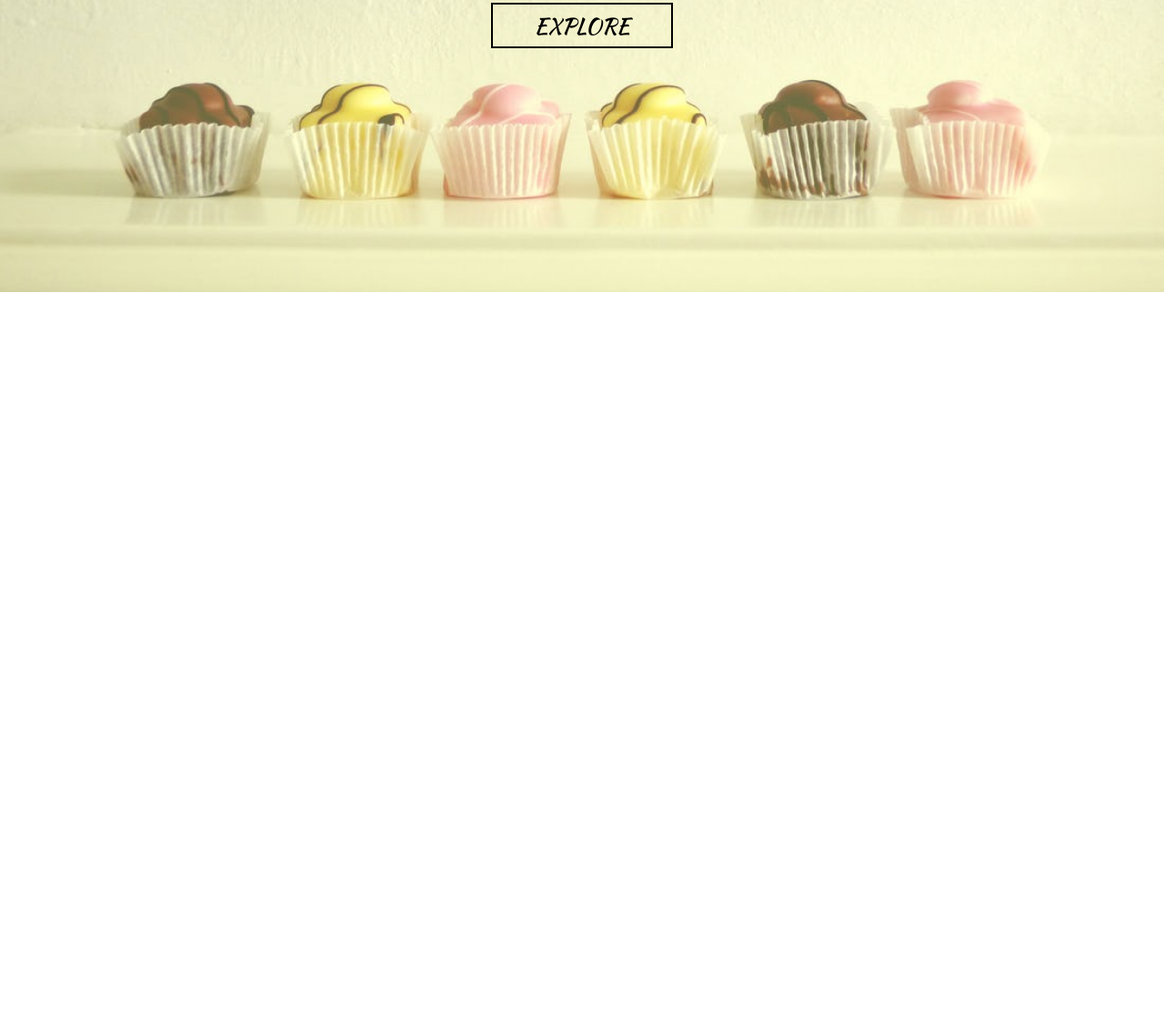
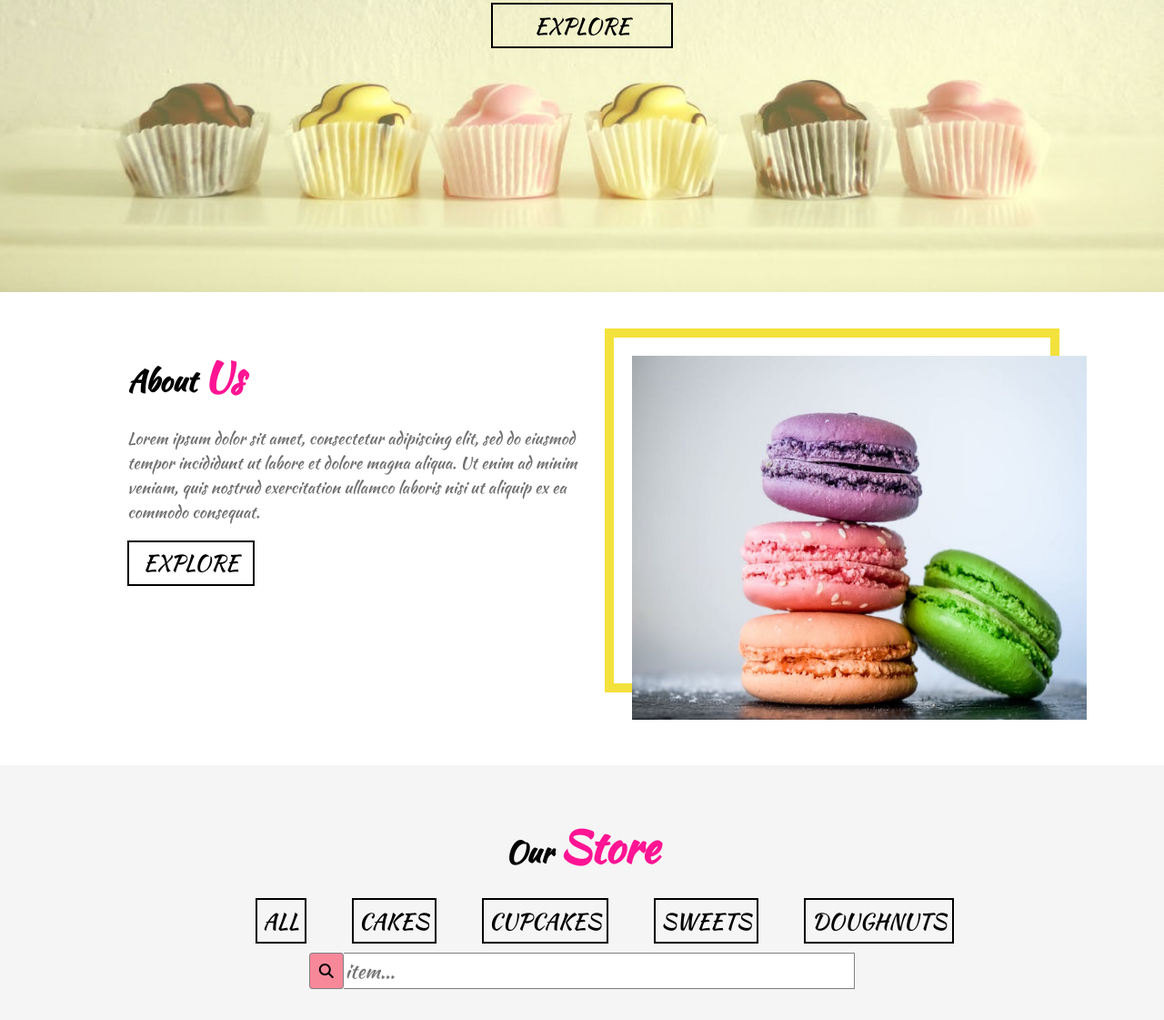
Before and after one commit to ehoze/Grandmas_Donuts, a plain HTML site: page index.html in a window 1280 px wide. Shown: the part 479-1600 px from the top of the page at 91% size. Before the commit the page ends 800 px from the top, so only its background shows below. Drawn offline with Linux system fonts and the light colour scheme.

Commit message:
Second view

```diff
--- a/index.html
+++ b/index.html
@@ -55,16 +55,45 @@
                     <span style="font-size: 42px;">Welcome To </span><span style="color: deeppink;">Grandma's</span>
                 </div>
                 <div class="view-text-button">
-                    <button class="button">EXPLORE</button>
+                    <button class="button" style="width: 200px;">EXPLORE</button>
                 </div>
             </div>
         </div>
-        <div id="naglowek-main">
-
-          </div>
 
         <div id="container2">
+            <div id="view-content">
+                <div id="text-area">
+                    <h1>About <span style="font-size: 44px; color: deeppink;">Us</span></h1>
+                    <p style="color: rgb(112, 112, 112); font-size: 18px;">
+                        Lorem ipsum dolor sit amet, consectetur adipiscing elit, sed do eiusmod tempor incididunt ut labore et dolore magna aliqua. Ut enim ad minim veniam, quis nostrud exercitation ullamco laboris nisi ut aliquip ex ea commodo consequat.
+                    </p>
+                    <div class="">
+                        <button class="button" style="width: 140px;">EXPLORE</button>
+                    </div>
+                </div>
+                <div id="image-area">
+                    <img src="assets/footer-right-column.jpeg">
+                </div>
+            </div>
 
+            <div id="view-footer">
+                <h1>Our <span style="color: deeppink; font-size: 48px;">Store</span></h1>
+                <div class="row">
+                    <button class="button margin">ALL</button>
+
+                    <button class="button margin">CAKES</button>
+
+                    <button class="button margin">CUPCAKES</button>
+
+                    <button class="button margin">SWEETS</button>
+
+                    <button class="button margin">DOUGHNUTS</button>
+                </div>
+                <div id="searchbar">
+                    <div id="search-icon"><i class="fas fa-search"></i></div>
+                    <input type="text" class="input-footer" placeholder="item...">
+                </div>
+            </div>
         </div>
     </body>
 </html>
--- a/style/style.css
+++ b/style/style.css
@@ -8,6 +8,7 @@
 
 body
 {
+    overflow-x: hidden;
     font-family: 'Kaushan Script', cursive;
     margin: 0px;
     padding: 0px;
@@ -20,6 +21,14 @@ a
 }
 
 #container1
+{
+    display: flex;
+    flex-direction: column;
+    height: 100vh;
+    width: 100vw;
+}
+
+#container2
 {
     display: flex;
     flex-direction: column;
@@ -196,7 +205,6 @@ a
     font-size: 24px;
     justify-content: center;
     height: 50px;
-    width: 200px;
     border: 2px solid black;
     background-color: transparent;
     transition: 1s;
@@ -208,3 +216,99 @@ a
     color: white;
     transition: 0.5s ease-in-out;
 }
+
+#view-content
+{
+    display: flex;
+    flex-direction: row;
+    /* align-content: center; */
+    /* text-align: center; */
+    /* justify-content: center; */
+    /* align-items: center; */
+    height: 65vh;
+    width: 100vw;
+}
+
+#text-area
+{
+    position: absolute;
+    top: 100%;
+    left: 50%;
+    transform: translate(-100%, 10%);
+    height: 400px;
+    width: 500px;
+}
+
+#image-area
+{
+    position: absolute;
+    top: 100%;
+    left: 50%;
+    transform: translate(5%, 10%);
+    border: 10px solid rgb(243, 225, 60);
+    height: 400px;
+    width: 500px;
+}
+
+#image-area > img
+{
+    position: relative;
+    top: 20px;
+    left: 20px;
+    width: 500px;
+    height: 400px;
+}
+
+#view-footer
+{
+    display: flex;
+    flex-direction: column;
+    align-content: center;
+    text-align: center;
+    justify-content: center;
+    align-items: center;
+    height: 35vh;
+    width: 100vw;
+    background-color: whitesmoke;
+}
+
+.row
+{
+    display: flex;
+    flex-direction: row;
+}
+
+.margin
+{
+    margin-left: 50px;
+}
+
+#searchbar
+{
+    display: flex;
+    margin-top: 10px;
+    width: 600px;
+}
+
+#search-icon
+{
+    display: flex;
+    justify-content: center;
+    align-items: center;
+    width: 40px;
+    height: 40px;
+    border-radius: 10%;
+    background-color: rgb(247, 136, 154);
+    border: 0.2px solid grey;
+}
+
+.input-footer
+{
+    border: 0.2px solid grey;
+    border-left: none;
+    font-family: 'Kaushan Script', cursive;
+    width: 100%;
+    font-size: 22px;
+    outline: none;
+    background-color: white;
+}
```
